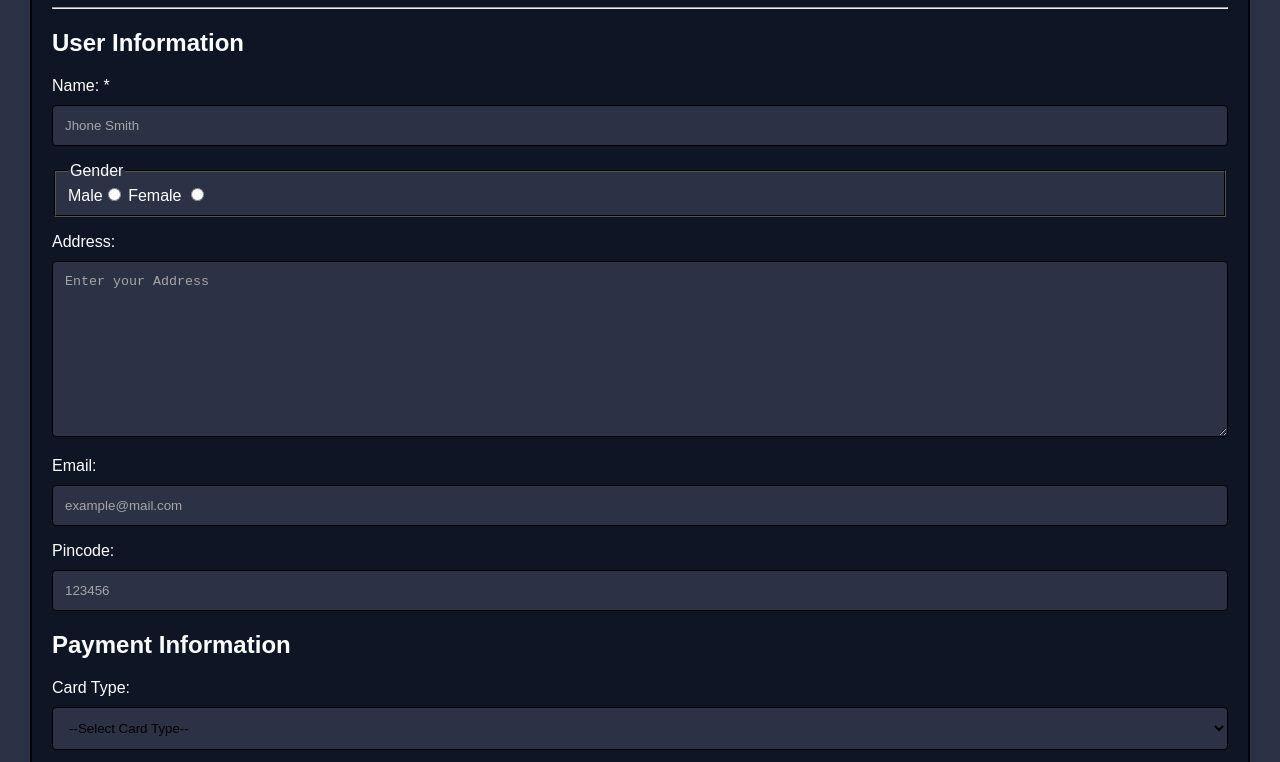
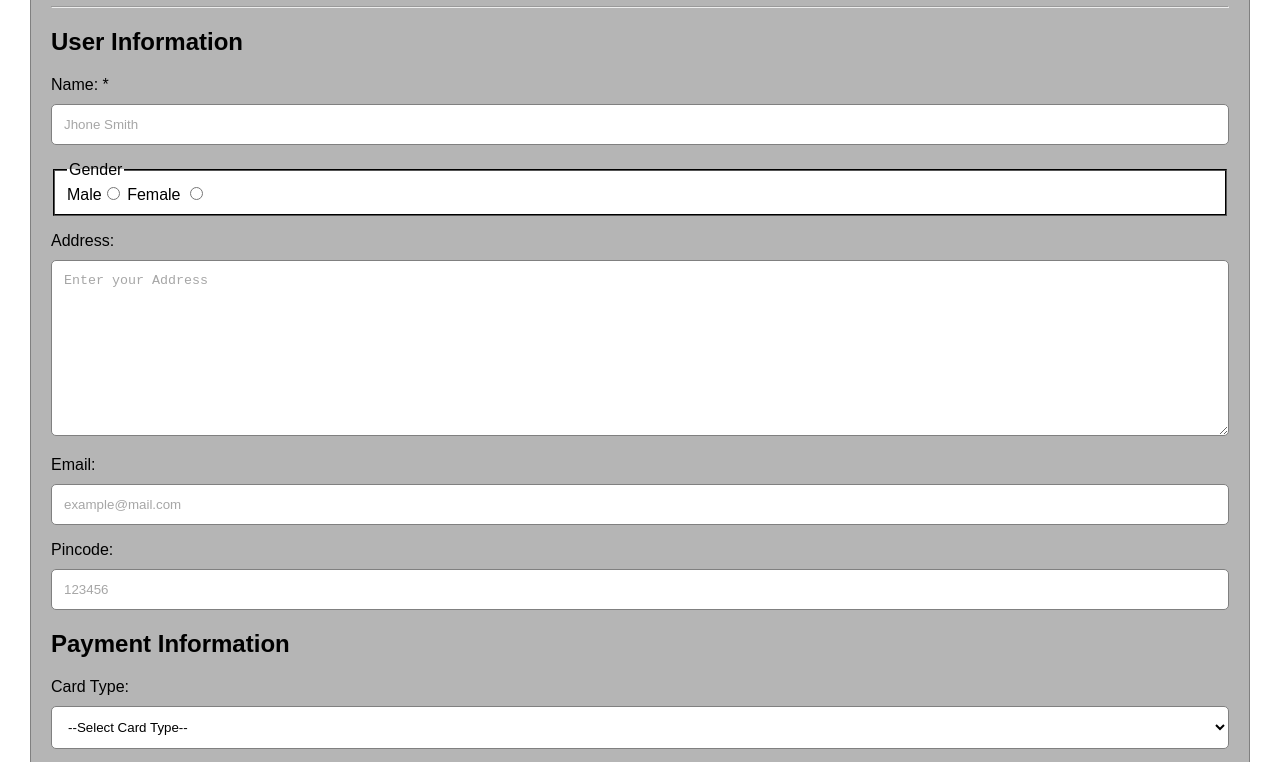
Before and after one commit to ashutoshpaliwal26/payment_form, a website: page index.html in a window 1280 px wide. Shown: the part 100-862 px from the top of the page. Drawn offline with Linux system fonts and the light colour scheme.

Commit message:
Update 0.0.1

```diff
--- a/index.html
+++ b/index.html
@@ -12,15 +12,15 @@
       body{
         font-family: Arial, Calibri, Helvetica, and Times New Roman;
         margin : 20px 30px;
-        background-color : #2b3245;
+        background-color : white;
       }
       .container{
         width: 100%;
-        border : 2px solid black;
+        border : 1px solid grey;
         border-radius : 5px;
         padding : 5px 20px 15px 20px;
-        background-color : #0e1525;
-        color : white;
+        background-color : #b5b5b5;
+        color : black;
 
       input[type="text"],
       input[type="email"],
@@ -31,16 +31,16 @@
         width : 100%;
         padding : 12px;
         margin-top : 10px;
-        border : 1px solid black;
-        border-radius : 4px;
-        background-color : #2b3245;
+        border : 1px solid grey;
+        border-radius : 5px;
+        background-color : white;
       }
       select{color: a6a6a6;}
       ::placeholder{
         color : #a6a6a6;
       }
       fieldset{
-        background-color: #2b3245;
+        background-color: white;
         border-color : black;
       }
       .main-heading{
@@ -71,7 +71,7 @@
       </p>
       <fieldset>
         <legend>Gender</legend>
-        Male<input type="radio" name="male" value="M" required /> Female
+        Male<input type="radio" name="male" value="M"/> Female
         <input type="radio" name="female" value="F" />
       </fieldset>
       <p>
```
